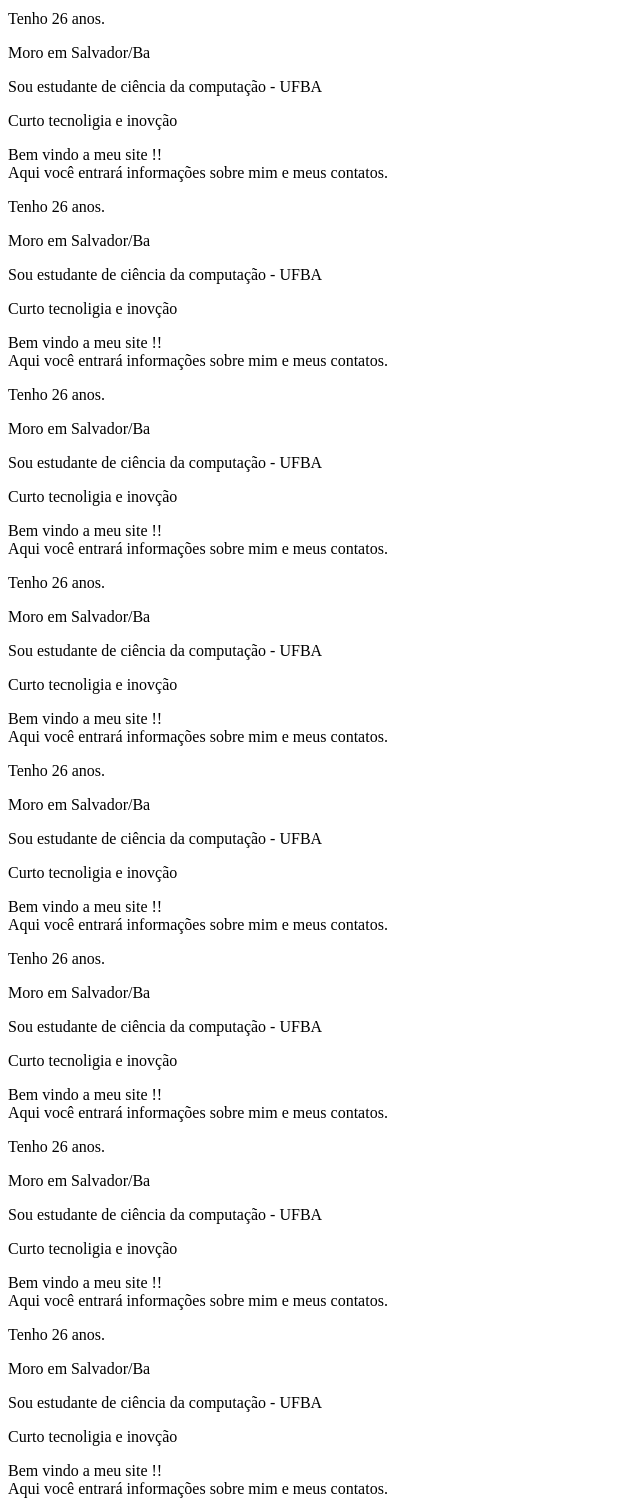
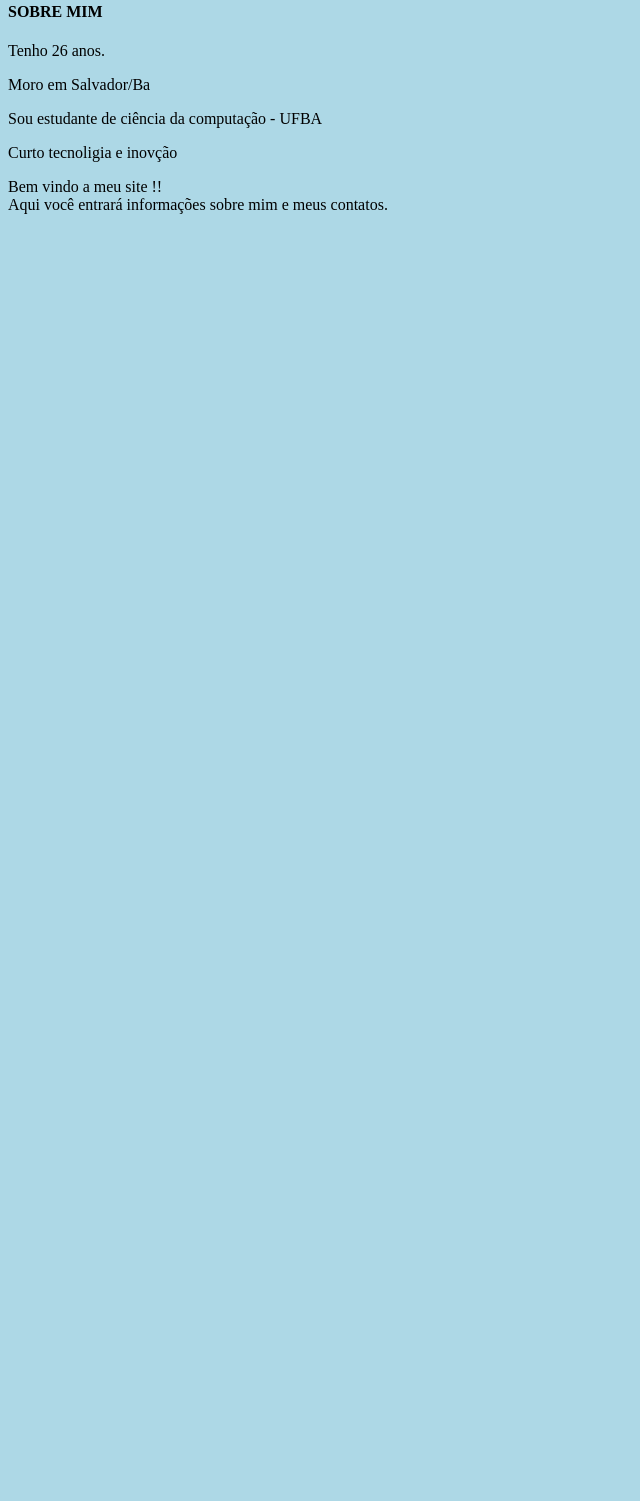
Before and after one commit to leonardoSA/leonardoSA.github, a plain HTML site: page index.html in a window 1280 px wide. Shown: the part 333-1834 px from the top of the page, without its empty margins (0-640 px from the left). After the commit the page ends 800 px from the top, so only its background shows below. Drawn offline with Linux system fonts and the light colour scheme.

Commit message:
Estilizando pagina

```diff
--- a/index.html
+++ b/index.html
@@ -9,7 +9,7 @@
 
 	<body>
 
-    <ul id="menu">
+    <ul class="menu">
         <li><a href="index.html">Home</a></li>
         <li><a href="#Sobre">Sobre</a></li>
         <li><a href="#Contatos">Contatos</a></li>
@@ -21,87 +21,15 @@
     <img src="foto1.png" alt="leonardo" width="103" height="142">
 
 
-    <h4 id="Sobre">SOBRE MIM</h3>
-    <p>Tenho 26 anos.</p>
-    <p>Moro em Salvador/Ba</p>
-    <p>Sou estudante de ciência da computação - UFBA</p>
-    <p>Curto tecnoligia e inovção</p>
+    <div id="Sobre">
+        <h4>SOBRE MIM</h3>
+        <p>Tenho 26 anos.</p>
+        <p>Moro em Salvador/Ba</p>
+        <p>Sou estudante de ciência da computação - UFBA</p>
+        <p>Curto tecnoligia e inovção</p>
+    </div>
 
-
-    <p id="sobre">Bem vindo a meu site !!<br>Aqui você entrará informações sobre mim e meus contatos.</p>
-
-
-
-    <p>Tenho 26 anos.</p>
-    <p>Moro em Salvador/Ba</p>
-    <p>Sou estudante de ciência da computação - UFBA</p>
-    <p>Curto tecnoligia e inovção</p>
-
-
-    <p id="sobre">Bem vindo a meu site !!<br>Aqui você entrará informações sobre mim e meus contatos.</p>
-
-
-<p>Tenho 26 anos.</p>
-    <p>Moro em Salvador/Ba</p>
-    <p>Sou estudante de ciência da computação - UFBA</p>
-    <p>Curto tecnoligia e inovção</p>
-
-
-    <p id="sobre">Bem vindo a meu site !!<br>Aqui você entrará informações sobre mim e meus contatos.</p>
-
-
-<p>Tenho 26 anos.</p>
-    <p>Moro em Salvador/Ba</p>
-    <p>Sou estudante de ciência da computação - UFBA</p>
-    <p>Curto tecnoligia e inovção</p>
-
-
-    <p id="sobre">Bem vindo a meu site !!<br>Aqui você entrará informações sobre mim e meus contatos.</p>
-
-
-<p>Tenho 26 anos.</p>
-    <p>Moro em Salvador/Ba</p>
-    <p>Sou estudante de ciência da computação - UFBA</p>
-    <p>Curto tecnoligia e inovção</p>
-
-
-    <p id="sobre">Bem vindo a meu site !!<br>Aqui você entrará informações sobre mim e meus contatos.</p>
-
-
-<p>Tenho 26 anos.</p>
-    <p>Moro em Salvador/Ba</p>
-    <p>Sou estudante de ciência da computação - UFBA</p>
-    <p>Curto tecnoligia e inovção</p>
-
-
-    <p id="sobre">Bem vindo a meu site !!<br>Aqui você entrará informações sobre mim e meus contatos.</p>
-
-
-<p>Tenho 26 anos.</p>
-    <p>Moro em Salvador/Ba</p>
-    <p>Sou estudante de ciência da computação - UFBA</p>
-    <p>Curto tecnoligia e inovção</p>
-
-
-    <p id="sobre">Bem vindo a meu site !!<br>Aqui você entrará informações sobre mim e meus contatos.</p>
-
-
-<p>Tenho 26 anos.</p>
-    <p>Moro em Salvador/Ba</p>
-    <p>Sou estudante de ciência da computação - UFBA</p>
-    <p>Curto tecnoligia e inovção</p>
-
-
-    <p id="sobre">Bem vindo a meu site !!<br>Aqui você entrará informações sobre mim e meus contatos.</p>
-
-
-<p>Tenho 26 anos.</p>
-    <p>Moro em Salvador/Ba</p>
-    <p>Sou estudante de ciência da computação - UFBA</p>
-    <p>Curto tecnoligia e inovção</p>
-
-
-    <p id="sobre">Bem vindo a meu site !!<br>Aqui você entrará informações sobre mim e meus contatos.</p>
+    <p id="BoasVindas">Bem vindo a meu site !!<br>Aqui você entrará informações sobre mim e meus contatos.</p>
 
 
 	</body>
--- a/stilo.css
+++ b/stilo.css
@@ -0,0 +1,15 @@
+body{
+
+background-color: lightblue;
+
+}
+
+.menu{
+	display: block;
+	text-align: center;
+	background-color: #111111;
+	padding: 16px;
+	color: white;
+
+
+}
```
